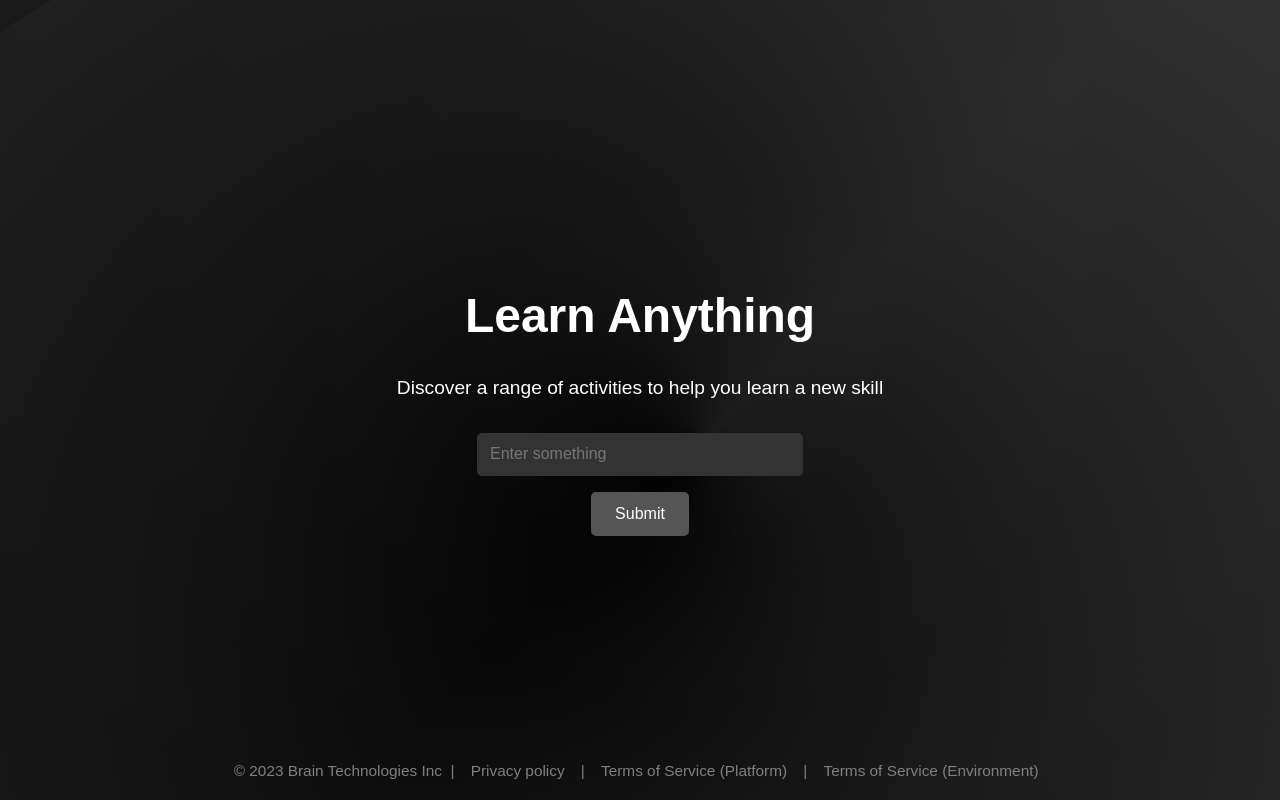
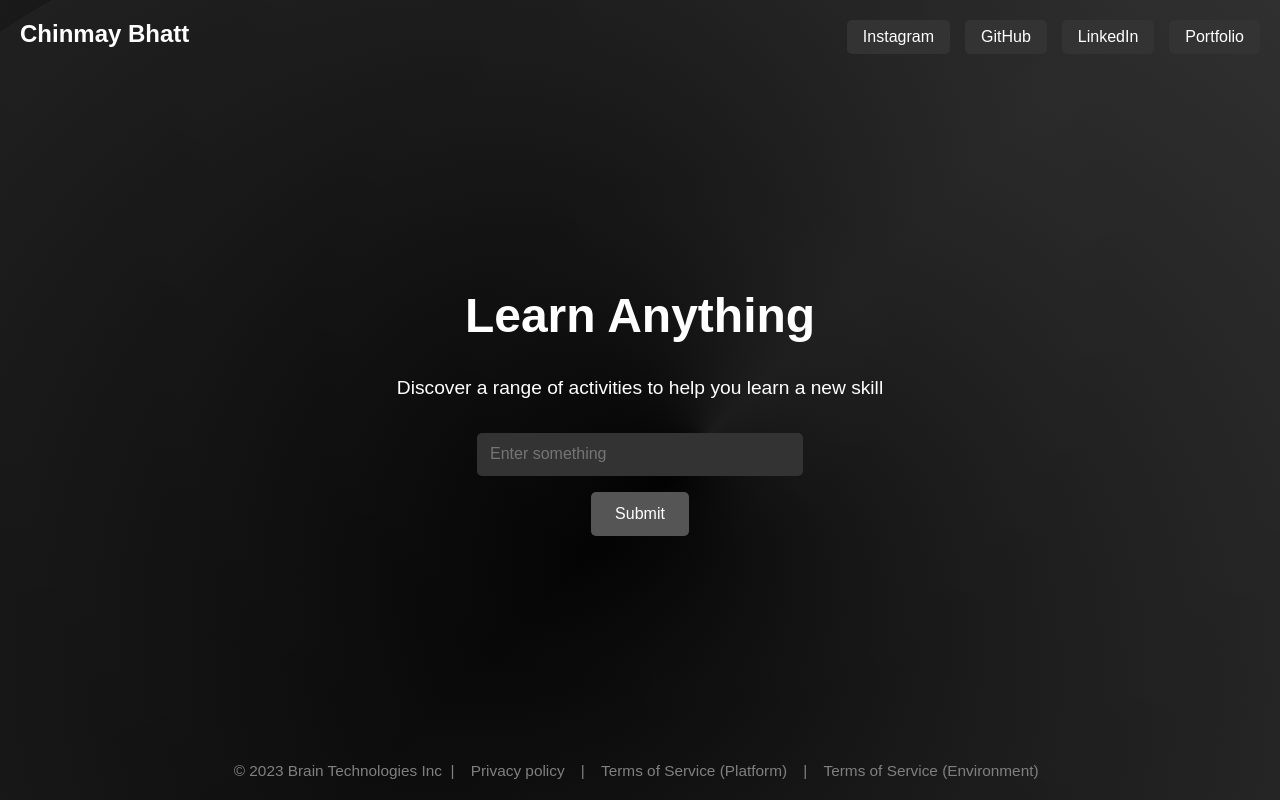
Before and after one commit to ChinmayBhattt/QuickCBT-ChatBot-App, a plain HTML site: page index.html in a window 1280 px wide. Drawn offline with Linux system fonts and the light colour scheme.

Commit message:
Update index.html

```diff
--- a/index.html
+++ b/index.html
@@ -100,10 +100,48 @@
             text-decoration: none;
             margin: 0 0.5em;
         }
+
+        .logo {
+            position: absolute;
+            top: 20px;
+            left: 20px;
+            font-size: 1.5em;
+            font-weight: bold;
+            color: white;
+        }
+
+        .navbar {
+            position: absolute;
+            top: 20px;
+            right: 20px;
+            display: flex;
+            gap: 15px;
+        }
+
+        .navbar a {
+            color: white;
+            text-decoration: none;
+            font-size: 1em;
+            background: #333;
+            padding: 0.5em 1em;
+            border-radius: 5px;
+            transition: background 0.3s;
+        }
+
+        .navbar a:hover {
+            background: #555;
+        }
     </style>
 </head>
 <body>
     <div class="background"></div>
+    <div class="logo">Chinmay Bhatt</div>
+    <div class="navbar">
+        <a href="https://instagram.com/chinmaybhattt">Instagram</a>
+        <a href="https://github.com/chinmaybhattt">GitHub</a>
+        <a href="https://linkedin.com/in/chinmaybhattt">LinkedIn</a>
+        <a href="https://portfolio.com/chinmaybhattt">Portfolio</a>
+    </div>
     <div class="container">
         <h1>Learn Anything</h1>
         <p>Discover a range of activities to help you learn a new skill</p>
```
